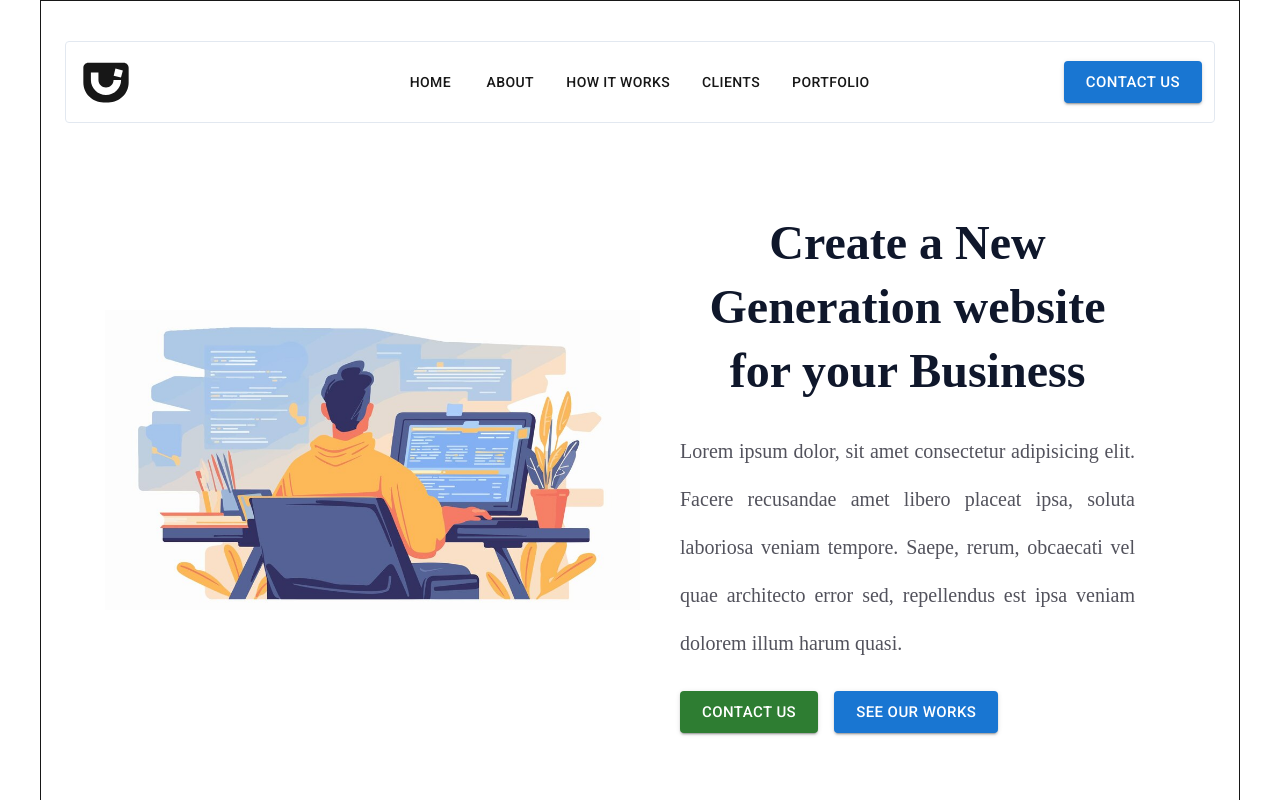
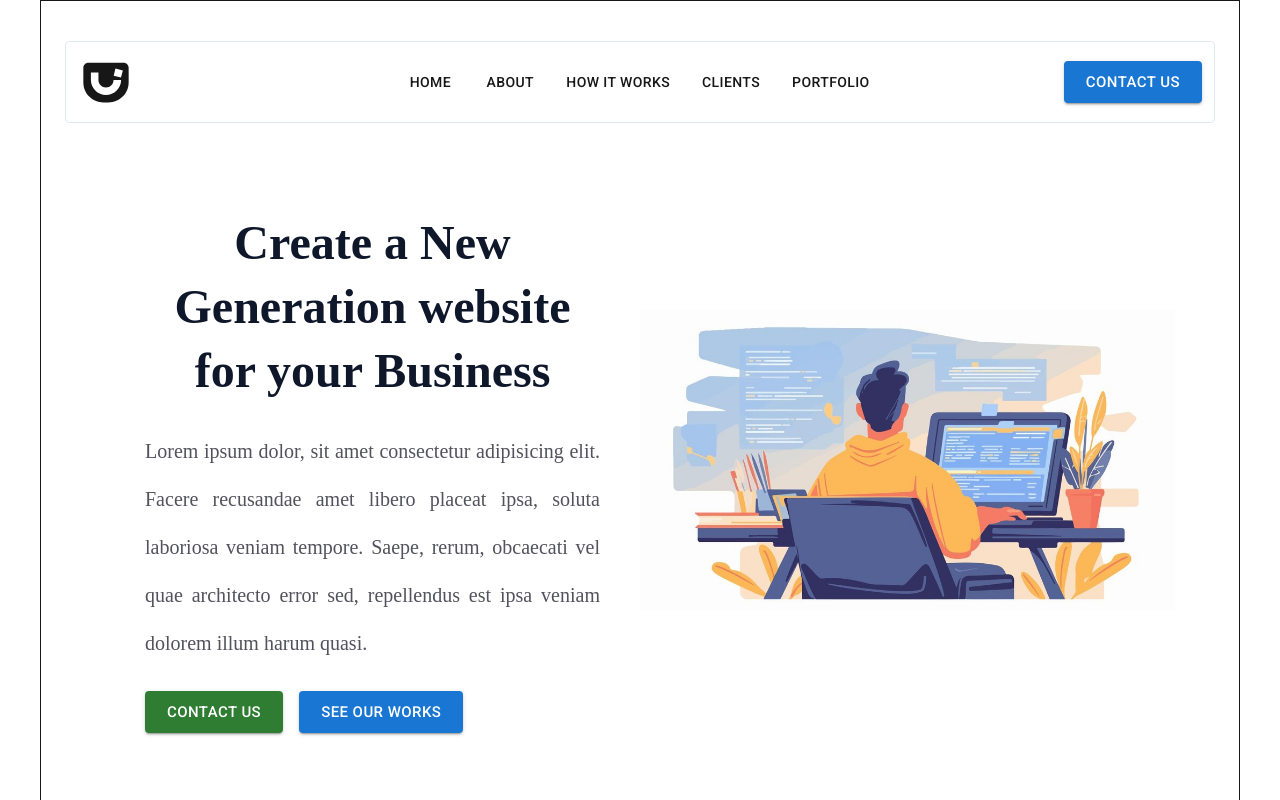
Before and after one commit to PouryaSoleimani/SIMPLE___LANDING___PAGE___NEXT.JS, a Next.js app: page / in a window 1280 px wide. Shown: the top 800 px of the page. Built offline with nearby package versions, Linux system fonts and the light colour scheme.

Commit message:
🟦 MUI 🟦

```diff
--- a/components/modules/bottom-header/BottomHeaderComponent.tsx
+++ b/components/modules/bottom-header/BottomHeaderComponent.tsx
@@ -4,24 +4,22 @@ import React from 'react'
 
 function BottomHeaderComponent() {
     return (
-        <div className='flex flex-col sm:flex-row items-center justify-between w-full mt-16 lg:px-10'>
+        <div className='flex flex-col md:flex-row-reverse items-center justify-between w-full mt-16 lg:px-10'>
 
-            <div id='HEADER___IMAGE' className='w-full basis-1/2'>
+            <div id='HEADER___IMAGE' className='w-full md:basis-1/2'>
                 <Image src="/header___image.jpg" width={1500} height={1500} alt='header--image' className='h-auto' />
             </div>
 
-            <div id="HEADER__CONTENT" className='basis-1/2 px-10'>
+            <div id="HEADER__CONTENT" className='md:basis-1/2 px-10 flex items-center flex-col'>
                 <h2 className='text-5xl font-black text-center my-6 text-slate-900 leading-[4rem] mx-auto'>Create a New Generation website for your Business</h2>
                 <p className=' text-xl text-zinc-600 leading-[3rem] text-justify'>
                     Lorem ipsum dolor, sit amet consectetur adipisicing elit. Facere recusandae amet libero placeat ipsa, soluta laboriosa veniam tempore. Saepe, rerum, obcaecati vel quae architecto error sed, repellendus est ipsa veniam dolorem illum harum quasi.
                 </p>
-                <div id="HEADER___BUTTONS" className='flex items-center justify-center md:justify-start mt-6 gap-4'>
+                <div id="HEADER___BUTTONS" className='flex items-center justify-center md:justify-start md:self-start mt-6 gap-4'>
                     <Button variant='contained' size='large' color='success'>Contact Us</Button>
                     <Button variant='contained' size='large' color='primary'>See our Works</Button>
                 </div>
             </div>
-
-
 
         </div>
     )
```
